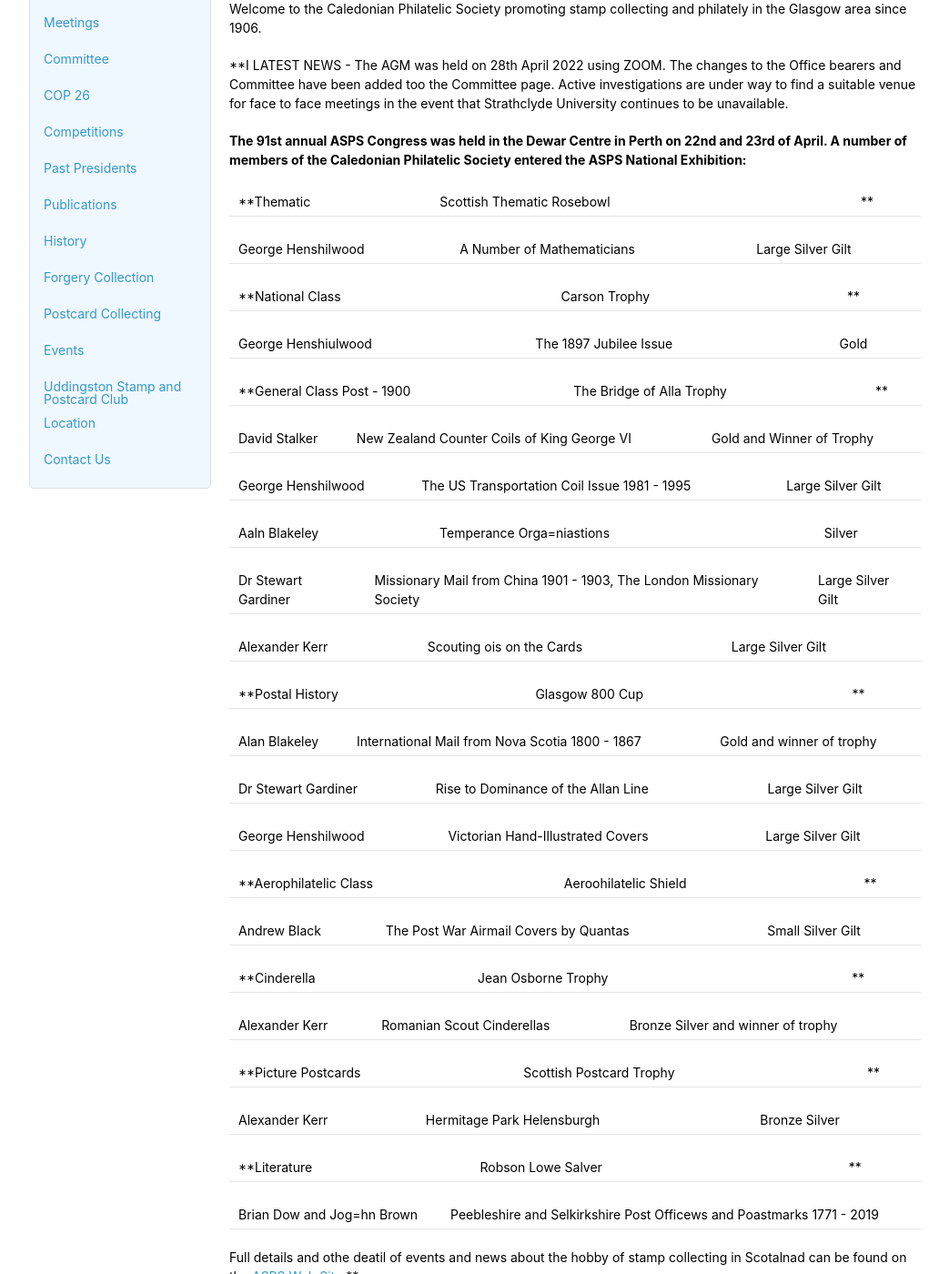
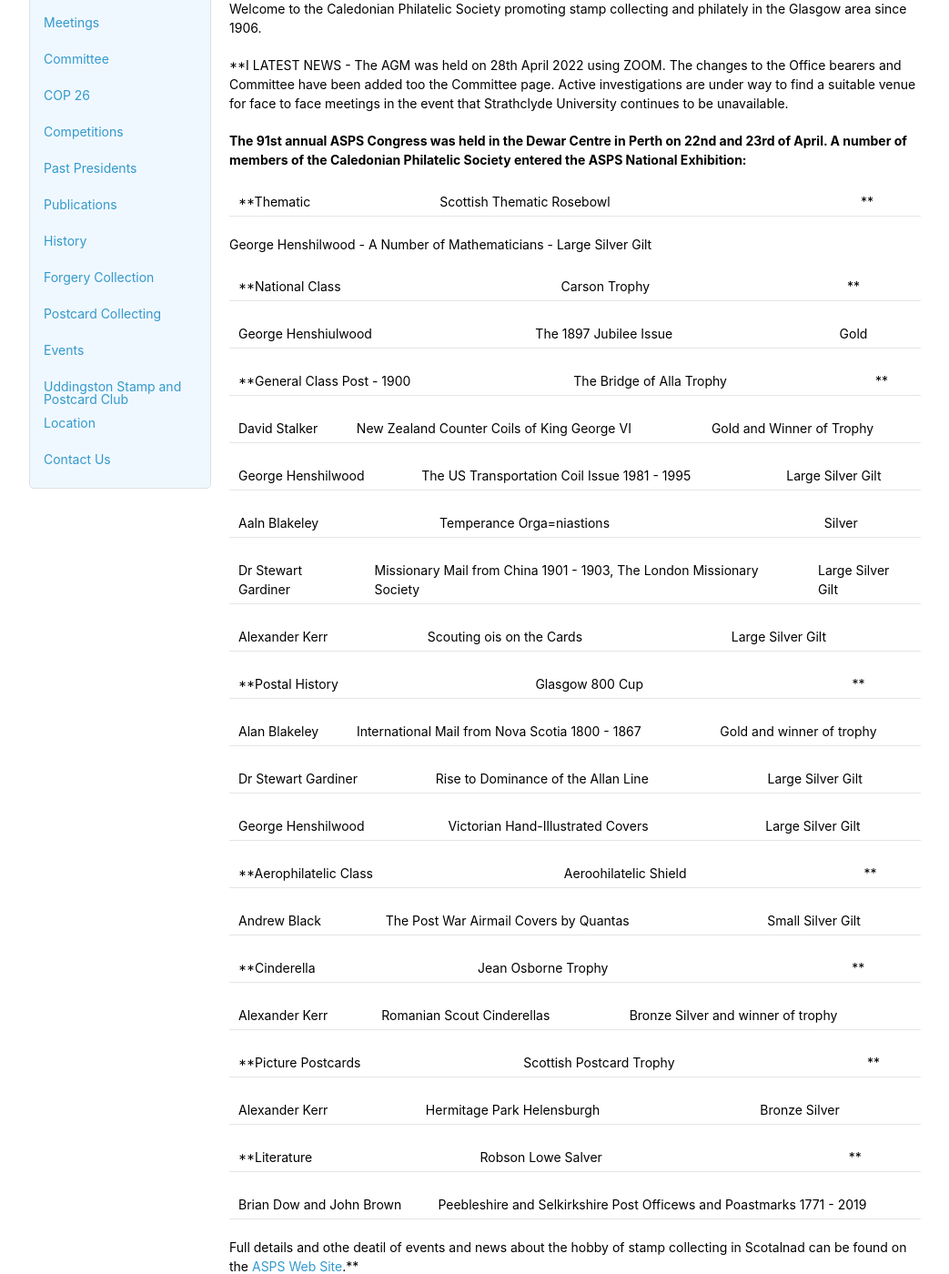
Before and after one commit to astalker/caledonian-stamps, a Jekyll site: the page built from index.md, in a window 1280 px wide and 1400 px high, scrolled down 208 px. Shown: the whole window at 91% size, without its empty margins (118-1161 px from the left). Built offline with Jekyll 4.4.1, drawn with Linux system fonts in a browser that asks for light colours; our own code applies the rules of GitHub Pages for plain Markdown files.

Commit message:
Update index.md

```diff
--- a/index.md
+++ b/index.md
@@ -8,7 +8,7 @@ Welcome to the Caledonian Philatelic Society promoting stamp collecting and phil
 
 **Thematic | Scottish Thematic Rosebowl |**
 
-George Henshilwood | A Number of Mathematicians | Large Silver Gilt|
+George Henshilwood - A Number of Mathematicians - Large Silver Gilt
 
 **National Class| Carson Trophy |**
 
@@ -48,7 +48,7 @@ Alexander Kerr | Hermitage Park Helensburgh | Bronze Silver |
 
 **Literature | Robson Lowe Salver |**
 
-Brian Dow and Jog=hn Brown | Peebleshire and Selkirkshire Post Officews and Poastmarks 1771 - 2019 |
+Brian Dow and John Brown | Peebleshire and Selkirkshire Post Officews and Poastmarks 1771 - 2019 |
 
 Full details and othe deatil of events and news about the hobby of stamp collecting in Scotalnad can be found on the [ASPS Web Site](https://www.scottishphilately.co.uk).**
 
```
